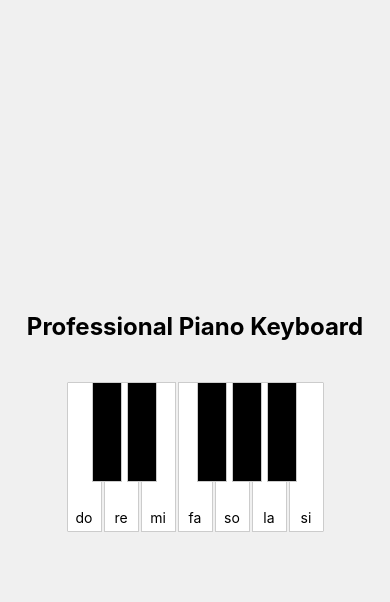
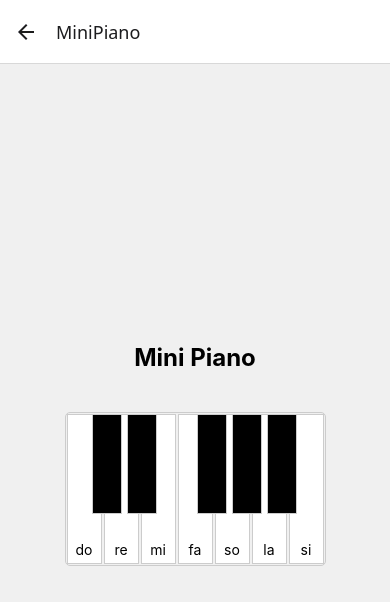
Before and after one commit to anson2004/music-app, a React Native app: screen /MiniPiano in a window 390 px wide. Shown: the top 602 px of the page. Built offline with nearby package versions, Linux system fonts and the light colour scheme.

Commit message:
add main view

```diff
--- a/App.tsx
+++ b/App.tsx
@@ -1,27 +1,47 @@
-import { StatusBar } from 'expo-status-bar';
+import React from 'react';
+import { NavigationContainer } from '@react-navigation/native';
+import { createStackNavigator } from '@react-navigation/stack';
 import { StyleSheet, Text, View, TouchableOpacity } from 'react-native';
-import Piano from './component/MiniPiano';
+import MiniPiano from './component/MiniPiano';
+import MainContainer from './component/MainContainer';
+
+const Stack = createStackNavigator();
+
+import { StackNavigationProp } from '@react-navigation/stack';
+
+type HomeScreenNavigationProp = StackNavigationProp<any, 'Home'>;
+
+const HomeScreen = ({ navigation }: { navigation: HomeScreenNavigationProp }) => {
+  return (
+    <MainContainer title="Professional Piano Keyboard">
+      <View style={styles.block}>
+        <Text>Block 1</Text>
+      </View>
+      <TouchableOpacity style={styles.block} onPress={() => navigation.navigate('MiniPiano')}>
+        <Text>Go to MiniPiano</Text>
+      </TouchableOpacity>
+    </MainContainer>
+  );
+};
+
 export default function App() {
-
   return (
-    <View style={styles.container}>
-      <Text style={styles.title}>Professional Piano Keyboard</Text>
-      <Piano />
-      <StatusBar style="auto" />
-    </View>
+    <NavigationContainer>
+      <Stack.Navigator initialRouteName="Home">
+        <Stack.Screen name="Home" component={HomeScreen} />
+        <Stack.Screen name="MiniPiano" component={MiniPiano} />
+      </Stack.Navigator>
+    </NavigationContainer>
   );
 }
 
 const styles = StyleSheet.create({
-  container: {
-    flex: 1,
-    backgroundColor: '#f0f0f0',
+  block: {
+    width: '80%',
+    height: 100,
+    backgroundColor: '#ccc',
     alignItems: 'center',
     justifyContent: 'center',
-  },
-  title: {
-    fontSize: 24,
-    fontWeight: 'bold',
-    marginBottom: 20,
+    margin: 10,
   },
 });
--- /dev/null
+++ b/component/MainContainer.tsx
@@ -0,0 +1,27 @@
+import React from 'react';
+import { View, StyleSheet, Text } from 'react-native';
+
+const MainContainer = ({ children, title }: { children: React.ReactNode, title: string }) => {
+  return (
+    <View style={styles.container}>
+      <Text style={styles.title}>{title}</Text>
+      {children}
+    </View>
+  );
+};
+
+const styles = StyleSheet.create({
+  container: {
+    flex: 1,
+    backgroundColor: '#f0f0f0',
+    alignItems: 'center',
+    justifyContent: 'center',
+  },
+  title: {
+    fontSize: 24,
+    fontWeight: 'bold',
+    marginBottom: 20,
+  },
+});
+
+export default MainContainer;
--- a/component/MiniPiano.tsx
+++ b/component/MiniPiano.tsx
@@ -1,9 +1,10 @@
-import { useEffect } from "react";
-
+import React, { useEffect } from "react";
 import { View, TouchableOpacity, StyleSheet, Text } from "react-native";
 import { Audio } from "expo-av";
 import * as ScreenOrientation from 'expo-screen-orientation';
+import MainContainer from './MainContainer';
 
+// Import sound files
 import soundDo from '../assets/sounds/C.mp3';
 import soundRe from '../assets/sounds/D.mp3';
 import soundMi from '../assets/sounds/E.mp3';
@@ -28,7 +29,6 @@ const noteSounds = {
 };
 
 const MiniPiano = () => {
-
   useEffect(() => {
     // Change orientation to landscape when the component is mounted
     ScreenOrientation.lockAsync(ScreenOrientation.OrientationLock.LANDSCAPE);
@@ -44,57 +44,57 @@ const MiniPiano = () => {
     try {
       await soundObject.loadAsync(noteSounds[note]);
       await soundObject.playAsync();
-
-
     } catch (error) {
       console.error(error);
     }
   };
 
   return (
+    <MainContainer title="Mini Piano">
       <View style={styles.piano}>
-      <TouchableOpacity key={`white-do`} style={[styles.key, styles.whiteKey]}  onPress={() => playSound("do")}>
+        <TouchableOpacity key={`white-do`} style={[styles.key, styles.whiteKey]} onPress={() => playSound('do')}>
           <Text style={styles.keyLabel}>do</Text>
         </TouchableOpacity>
         <TouchableOpacity
           key={`black-do-half`}
           style={[styles.key, styles.blackKey, { left: BLACK_KEY_WIDTH_OFFSET }]}
         />
-      <TouchableOpacity key={`white-re`} style={[styles.key, styles.whiteKey]}  onPress={() => playSound("re")}>
+        <TouchableOpacity key={`white-re`} style={[styles.key, styles.whiteKey]} onPress={() => playSound('re')}>
           <Text style={styles.keyLabel}>re</Text>
         </TouchableOpacity>
         <TouchableOpacity
           key={`black-re-half`}
           style={[styles.key, styles.blackKey, { left: WHITE_KEY_WIDTH + BLACK_KEY_WIDTH_OFFSET }]}
         />
-      <TouchableOpacity key={`white-mi`} style={[styles.key, styles.whiteKey]}  onPress={() => playSound("mi")}>
+        <TouchableOpacity key={`white-mi`} style={[styles.key, styles.whiteKey]} onPress={() => playSound('mi')}>
           <Text style={styles.keyLabel}>mi</Text>
         </TouchableOpacity>
-      <TouchableOpacity key={`white-fa`} style={[styles.key, styles.whiteKey]}  onPress={() => playSound("fa")}>
+        <TouchableOpacity key={`white-fa`} style={[styles.key, styles.whiteKey]} onPress={() => playSound('fa')}>
           <Text style={styles.keyLabel}>fa</Text>
         </TouchableOpacity>
         <TouchableOpacity
           key={`black-fa-half`}
           style={[styles.key, styles.blackKey, { left: 3 * WHITE_KEY_WIDTH + BLACK_KEY_WIDTH_OFFSET }]}
         />
-      <TouchableOpacity key={`white-so`} style={[styles.key, styles.whiteKey]}  onPress={() => playSound("so")}>
+        <TouchableOpacity key={`white-so`} style={[styles.key, styles.whiteKey]} onPress={() => playSound('so')}>
           <Text style={styles.keyLabel}>so</Text>
         </TouchableOpacity>
         <TouchableOpacity
           key={`black-so-half`}
           style={[styles.key, styles.blackKey, { left: 4 * WHITE_KEY_WIDTH + BLACK_KEY_WIDTH_OFFSET }]}
         />
-      <TouchableOpacity key={`white-la`} style={[styles.key, styles.whiteKey]}  onPress={() => playSound("la")}>
+        <TouchableOpacity key={`white-la`} style={[styles.key, styles.whiteKey]} onPress={() => playSound('la')}>
           <Text style={styles.keyLabel}>la</Text>
         </TouchableOpacity>
         <TouchableOpacity
           key={`black-la-half`}
           style={[styles.key, styles.blackKey, { left: 5 * WHITE_KEY_WIDTH + BLACK_KEY_WIDTH_OFFSET }]}
         />
-      <TouchableOpacity key={`white-si`} style={[styles.key, styles.whiteKey]}  onPress={() => playSound("si")}>
+        <TouchableOpacity key={`white-si`} style={[styles.key, styles.whiteKey]} onPress={() => playSound('si')}>
           <Text style={styles.keyLabel}>si</Text>
         </TouchableOpacity>
       </View>
+    </MainContainer>
   );
 };
 
@@ -102,6 +102,7 @@ const styles = StyleSheet.create({
   piano: {
     flexDirection: "row",
     marginTop: 20,
+    borderWidth: 1,
     borderColor: "#ccc",
     borderRadius: 5,
     overflow: "hidden",
```
Also changed, not shown: package.json (+6 -2 lines), 1 other file (tests, documents, lock files or other folders). Lines whose indentation alone changed are shown as unchanged.
